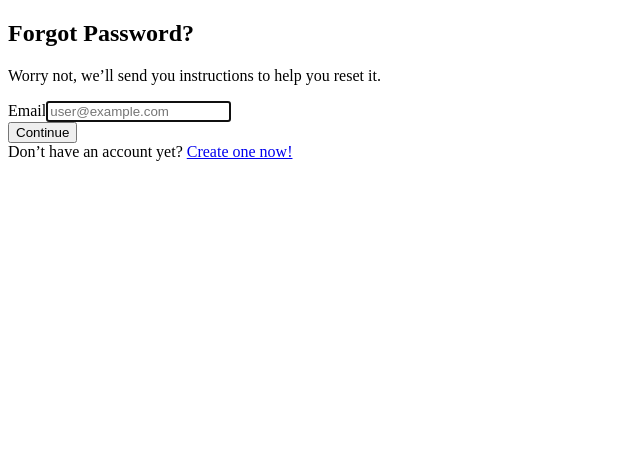
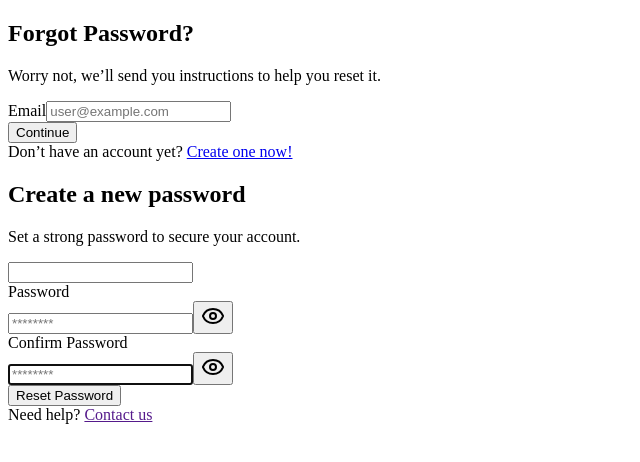
Before and after one commit to ASalem020/Rose-App-Team2, a Next.js app: page /en/forgot-password in a window 1280 px wide. Shown: the top 462 px of the page, without its empty margins (0-640 px from the left). Built offline with nearby package versions, Linux system fonts and the light colour scheme.

Commit message:
refactor(forgot-flow): add new component for testing

```diff
--- a/src/app/[locale]/(auth)/forgot-password/page.tsx
+++ b/src/app/[locale]/(auth)/forgot-password/page.tsx
@@ -1,11 +1,10 @@
 import React from 'react';
-import EmailStep from './_components/email-step';
+import ForgotPasswordFlow from './_components/forgot-password-flow';
 
 export default function ForgotPasswordPage() {
   return (
-    // NOTE => w-1/2 here is for testing UI only , waiting layout to be completed...
     <div className="w-1/2">
-      <EmailStep />
+      <ForgotPasswordFlow />
     </div>
   );
 }
```
